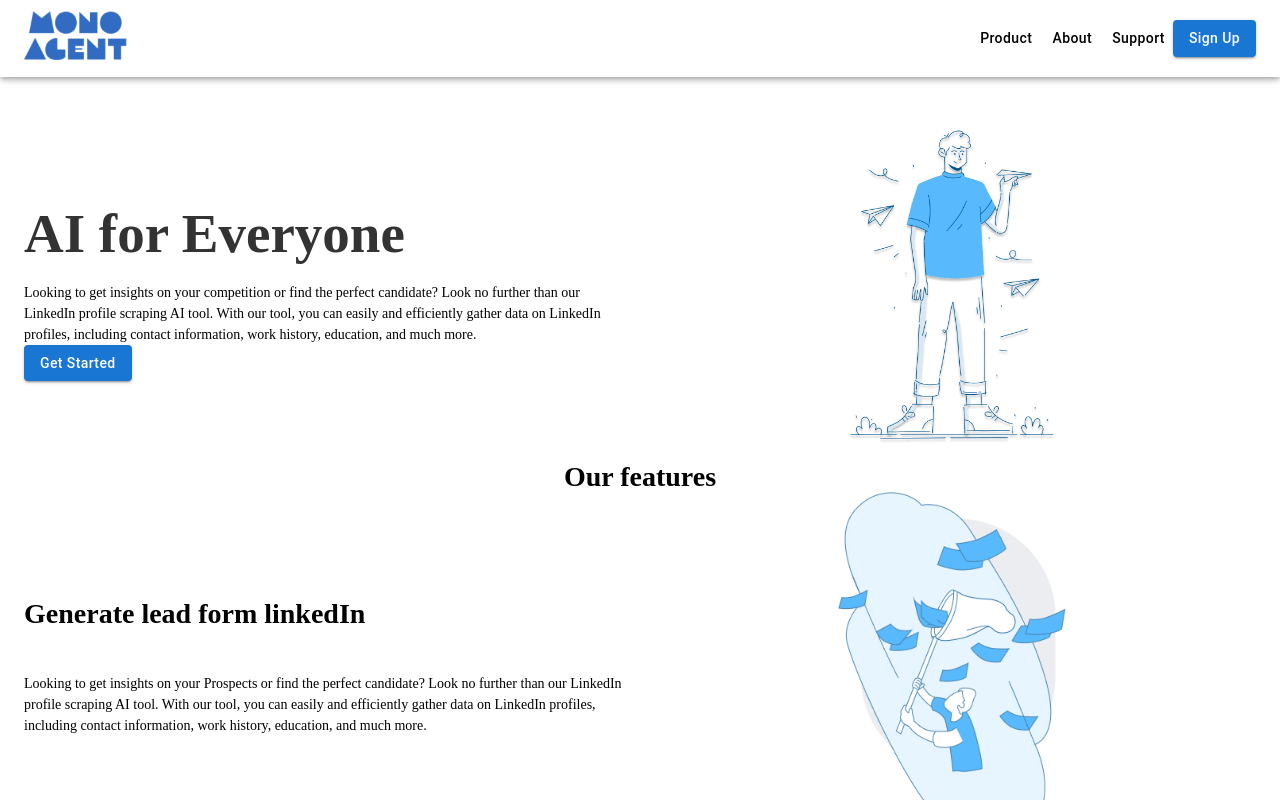
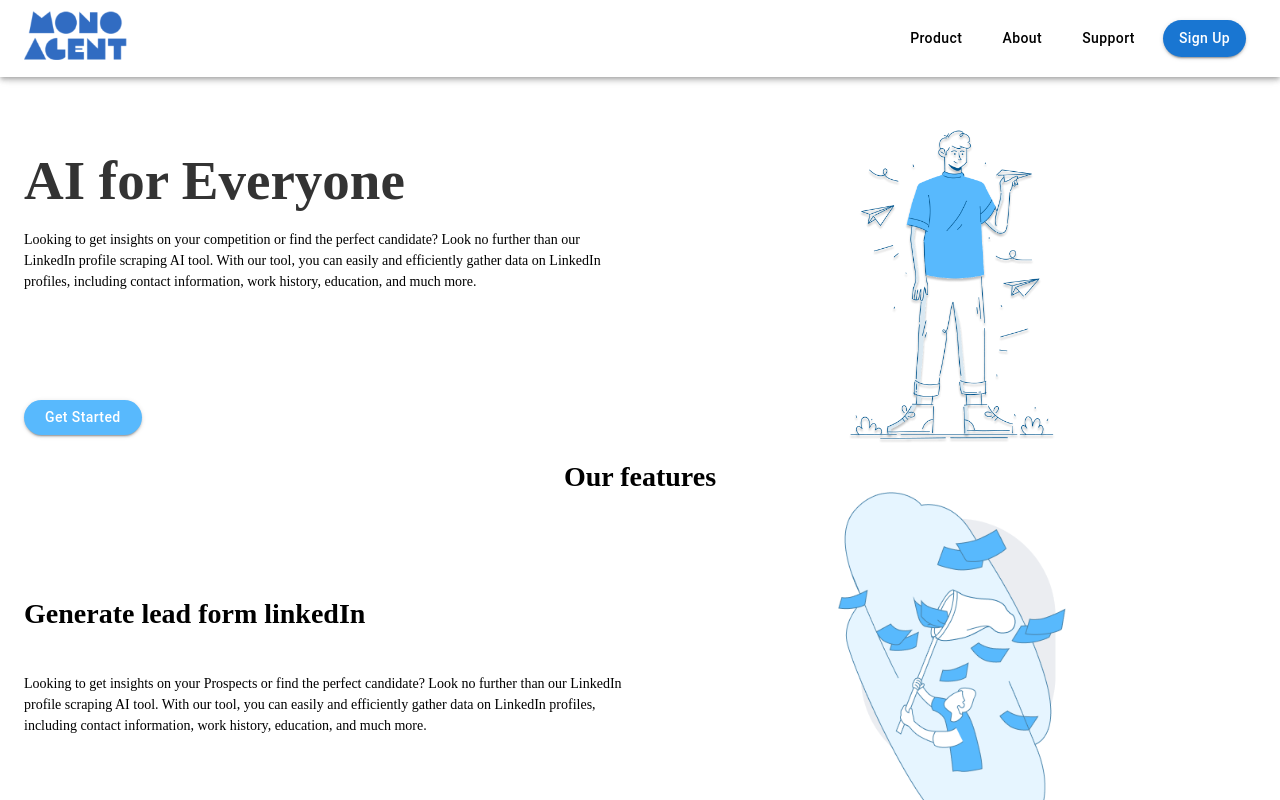
Before and after one commit to nidheesh977/test_scrap, a Next.js app: page / in a window 1280 px wide. Shown: the top 800 px of the page. Built offline with nearby package versions, Linux system fonts and the light colour scheme.

Commit message:
stylings fixed

```diff
--- a/components/Navbar.jsx
+++ b/components/Navbar.jsx
@@ -58,7 +58,7 @@ function DrawerAppBar(props) {
 
   return (
     <Box sx={{ display: "flex" }}>
-      <AppBar component="nav">
+      <AppBar component="nav" className = "navbar">
         <Toolbar>
           <IconButton
             color="inherit"
--- a/styles/Home.module.css
+++ b/styles/Home.module.css
@@ -14,7 +14,7 @@
   margin-bottom: 30px;
 }
 .homeGetStartedBtn{
-  margin-top: 108px;
+  margin-top: 108px !important;
 }
 .homeTestimonialsMainContainer{
   margin-bottom: 95px;
--- a/styles/Navbar.module.css
+++ b/styles/Navbar.module.css
@@ -1,6 +1,6 @@
 .navItem{
-    margin: 0px 10px;
-    border-radius: 30px;
+    margin: 0px 10px !important;
+    border-radius: 30px !important;
 }
 .navItemLink{
     text-decoration: none;
--- a/styles/globals.css
+++ b/styles/globals.css
@@ -39,19 +39,19 @@ p{
   margin: 0px;
 }
 .btn1{
-  padding: 7px 21px;
-  font-size: 14px;
-  line-height: 21px;
-  background: #58B9FD;
-  border-radius: 50px;
-  text-transform: initial;
+  padding: 7px 21px!important;
+  font-size: 14px!important;
+  line-height: 21px!important;
+  background: #58B9FD!important;
+  border-radius: 50px!important;
+  text-transform: initial!important;
 }
 .btn1:hover{
-  background: #4c9fda;
+  background: #4c9fda!important;
 }
 .btn2{
-  font-size: 16px;
-  text-transform: initial;
+  font-size: 16px!important;
+  text-transform: initial!important;
 }
 .t-center{
   text-align: center;
@@ -102,7 +102,7 @@ label{
   border-bottom: 2px solid #929292;
   outline: none;
 }
-.css-11b3ww9-MuiPaper-root-MuiAppBar-root{
+.navbar{
   background-color: #fff !important;
   box-shadow: initial;
 }
```
Also changed, not shown: 1 other file (tests, documents, lock files or other folders).
